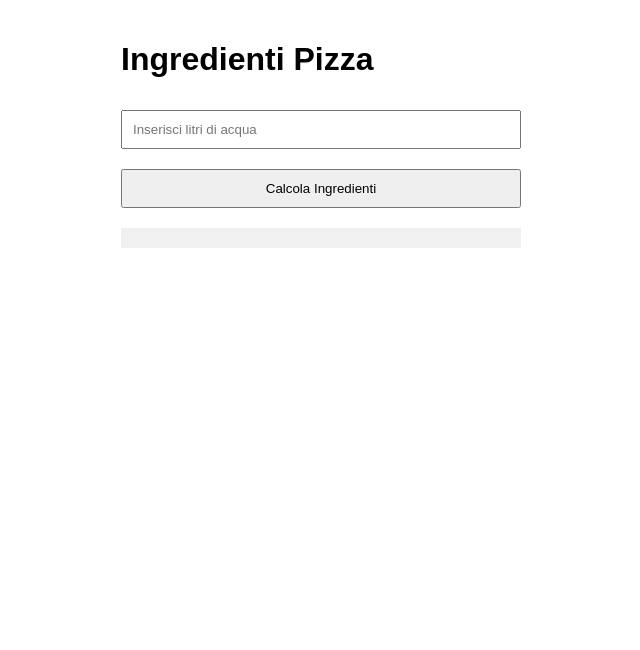
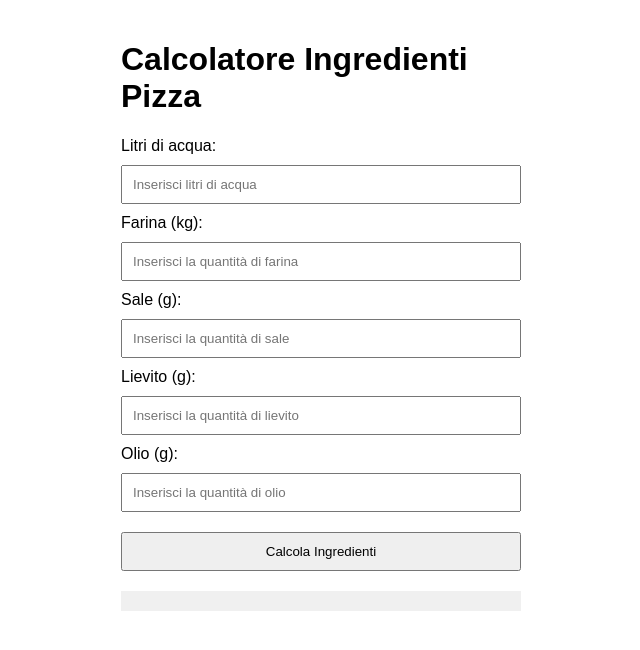
Before and after one commit to GianMarcoFrancavilla/calcolatore-impasto, a plain HTML site: page index.html in a window 1280 px wide. Shown: the whole page, without its empty margins (319-959 px from the left). Drawn offline with Linux system fonts and the light colour scheme.

Commit message:
Update index.html

```diff
--- a/index.html
+++ b/index.html
@@ -3,7 +3,7 @@
 <head>
     <meta charset="UTF-8">
     <meta name="viewport" content="width=device-width, initial-scale=1.0">
-    <title>Calcolatore Ingredienti Pizza</title>
+    <title>Calcolatore Ingredienti</title>
     <style>
         body {
             font-family: Arial, sans-serif;
@@ -34,8 +34,17 @@
 </head>
 <body>
     <div class="container">
-        <h1>Ingredienti Pizza</h1>
-        <input type="number" id="water" placeholder="Inserisci litri di acqua">
+        <h1>Calcolatore Ingredienti Pizza</h1>
+        <label for="water">Litri di acqua:</label>
+        <input type="number" id="water" placeholder="Inserisci litri di acqua" onchange="calculateIngredients()">
+        <label for="flour">Farina (kg):</label>
+        <input type="number" id="flour" placeholder="Inserisci la quantità di farina" onchange="calculateIngredients()">
+        <label for="salt">Sale (g):</label>
+        <input type="number" id="salt" placeholder="Inserisci la quantità di sale" onchange="calculateIngredients()">
+        <label for="yeast">Lievito (g):</label>
+        <input type="number" id="yeast" placeholder="Inserisci la quantità di lievito" onchange="calculateIngredients()">
+        <label for="oil">Olio (g):</label>
+        <input type="number" id="oil" placeholder="Inserisci la quantità di olio" onchange="calculateIngredients()">
         <button onclick="calculateIngredients()">Calcola Ingredienti</button>
         <div id="results" class="result"></div>
     </div>
@@ -43,23 +52,28 @@
     <script>
         function calculateIngredients() {
             const waterLiters = parseFloat(document.getElementById('water').value);
-            if (isNaN(waterLiters) || waterLiters <= 0) {
-                alert('Per favore, inserisci un valore valido per i litri di acqua.');
+            const flour = parseFloat(document.getElementById('flour').value);
+            const salt = parseFloat(document.getElementById('salt').value);
+            const yeast = parseFloat(document.getElementById('yeast').value);
+            const oil = parseFloat(document.getElementById('oil').value);
+
+            if (isNaN(waterLiters) || isNaN(flour) || isNaN(salt) || isNaN(yeast) || isNaN(oil) ||
+                waterLiters <= 0 || flour <= 0 || salt <= 0 || yeast <= 0 || oil <= 0) {
+                alert('Per favore, inserisci valori validi per gli ingredienti.');
                 return;
             }
 
-            const flour = waterLiters * 1.6;
-            const salt = waterLiters * 50;
-            const yeast = waterLiters * 3;
-            const oil = waterLiters * 10;
+            const calculatedFlour = waterLiters * 1.6 || 0;
+            const calculatedSalt = waterLiters * 50 || 0;
+            const calculatedYeast = waterLiters * 3 || 0;
+            const calculatedOil = waterLiters * 10 || 0;
 
-            const results = `
-                <p>Farina: ${flour.toFixed(2)} kg</p>
-                <p>Sale: ${salt.toFixed(2)} g</p>
-                <p>Lievito: ${yeast.toFixed(2)} g</p>
-                <p>Olio: ${oil.toFixed(2)} g</p>
+            document.getElementById('results').innerHTML = `
+                <p>Farina: ${calculatedFlour.toFixed(2)} kg</p>
+                <p>Sale: ${calculatedSalt.toFixed(2)} g</p>
+                <p>Lievito: ${calculatedYeast.toFixed(2)} g</p>
+                <p>Olio: ${calculatedOil.toFixed(2)} g</p>
             `;
-            document.getElementById('results').innerHTML = results;
         }
     </script>
 </body>
```
